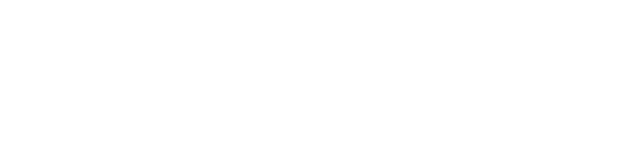
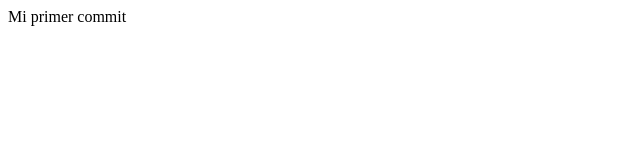
Before and after one commit to Julian10021/ProyectoTalentoTech.github.io, a plain HTML site: page index.html in a window 1280 px wide. Shown: the whole page, without its empty margins (0-640 px from the left). Drawn offline with Linux system fonts and the light colour scheme.

Commit message:
Primer commit desde vscode

```diff
--- a/index.html
+++ b/index.html
@@ -6,6 +6,6 @@
     <title>Biogás EcoTech</title>
 </head>
 <body>
-
+    <a>Mi primer commit</a>
 </body>
 </html>
```
